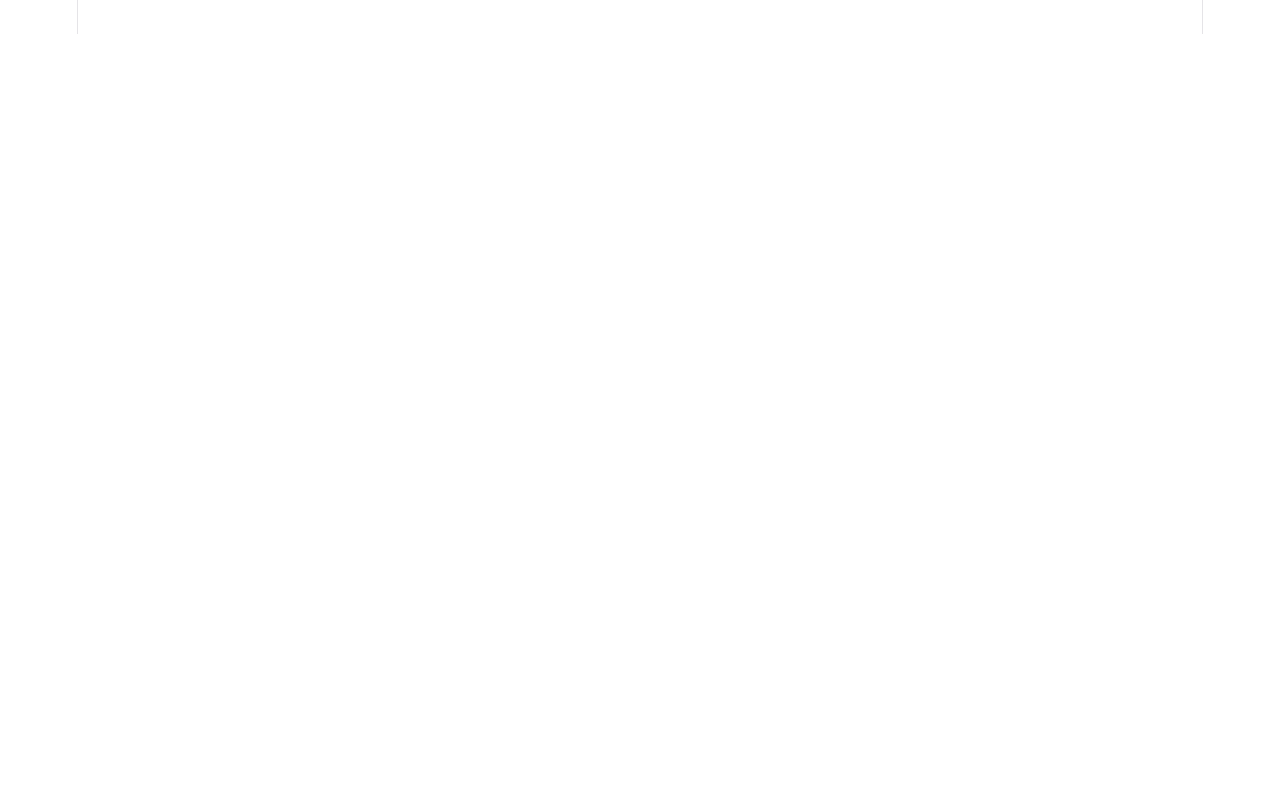
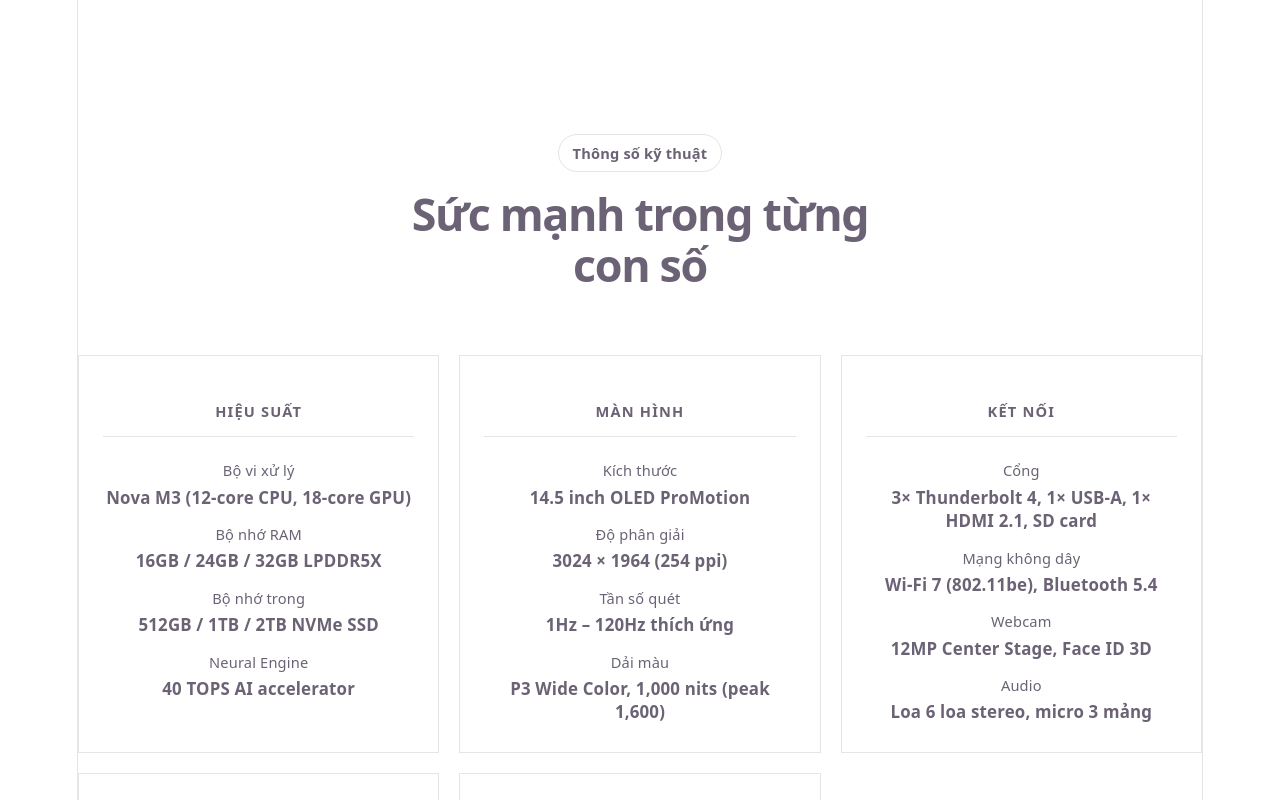
Before and after one commit to Congle99/Landing-Page, a React (Vite) app: page / in a window 1280 px wide. Shown: the part 2000-2800 px from the top of the page. Before the commit the page ends 2034 px from the top, so only its background shows below. Built offline with nearby package versions, Linux system fonts and the light colour scheme.

Commit message:
add specs section

```diff
--- a/src/App.jsx
+++ b/src/App.jsx
@@ -3,6 +3,7 @@
 import Header from './components/Header/Header'
 import Hero from './components/Hero/Hero'
 import Features from './components/Features/Features'
+import Specs from './components/Specs/Specs'
 export default function App() {
     const [theme, setTheme] = useState(() => {
     if (typeof window !== 'undefined') {
@@ -25,7 +26,8 @@
       <Header theme={theme} toggleTheme={toggleTheme} />
       <main>
         <Hero />
-         <Features />
+        <Features />
+        <Specs />
       </main>
     </>
   )
--- /dev/null
+++ b/src/components/Specs/Specs.jsx
@@ -0,0 +1,52 @@
+import styles from './Specs.module.css'
+import { SPECS } from '../../data/specs'
+
+export default function Specs() {
+  return (
+    <section id="specs" className={styles.section}>
+      <div className="container">
+        <div className={styles.header} data-reveal="up">
+          <div className={styles.label}>Thông số kỹ thuật</div>
+          <h2 className={styles.title}>
+            Sức mạnh trong từng<br />
+            <span className={styles.accent}>con số</span>
+          </h2>
+        </div>
+
+        <div className={styles.grid}>
+          {SPECS.map((group, i) => (
+            <div
+              key={group.group}
+              className={styles.card}
+              data-reveal="up"
+              style={{ '--reveal-delay': `${i * 80}ms` }}
+            >
+              <h3 className={styles.groupTitle}>{group.group}</h3>
+              <div className={styles.items}>
+                {group.items.map((item) => (
+                  <div key={item.label} className={styles.item}>
+                    <span className={styles.itemLabel}>{item.label}</span>
+                    <span className={styles.itemValue}>{item.value}</span>
+                  </div>
+                ))}
+              </div>
+            </div>
+          ))}
+        </div>
+
+        <div className={styles.priceRow} data-reveal="up" style={{ '--reveal-delay': '400ms' }}>
+          <div className={styles.priceInfo}>
+            <span className={styles.priceLabel}>Bắt đầu từ</span>
+            <span className={styles.price}>29.990.000 đ</span>
+          </div>
+          <a href="#newsletter" className={styles.ctaBtn}>
+            Đặt hàng trước — Giao tháng 8
+            <svg width="16" height="16" viewBox="0 0 24 24" fill="none" stroke="currentColor" strokeWidth="2.5">
+              <path d="M5 12h14M12 5l7 7-7 7"/>
+            </svg>
+          </a>
+        </div>
+      </div>
+    </section>
+  )
+}
--- /dev/null
+++ b/src/components/Specs/Specs.module.css
@@ -0,0 +1,163 @@
+.section {
+  padding: 100px 0;
+}
+
+.header {
+  text-align: center;
+  margin-bottom: 64px;
+}
+
+.label {
+  display: inline-flex;
+  padding: 5px 14px;
+  background: var(--bg-secondary);
+  border: 1px solid var(--border);
+  border-radius: 999px;
+  font-size: 0.8125rem;
+  font-weight: 600;
+  color: var(--primary);
+  margin-bottom: 16px;
+}
+
+.title {
+  font-size: clamp(1.875rem, 3.5vw, 2.75rem);
+  font-weight: 800;
+  letter-spacing: -0.03em;
+  line-height: 1.15;
+  color: var(--text);
+}
+
+.accent {
+  color: var(--primary);
+}
+
+.grid {
+  display: grid;
+  grid-template-columns: repeat(3, 1fr);
+  gap: 20px;
+  margin-bottom: 48px;
+}
+
+.card {
+  background: var(--bg-card);
+  border: 1px solid var(--border);
+  border-radius: var(--radius-lg);
+  padding: 28px 24px;
+  transition: box-shadow var(--transition);
+}
+
+.card:hover {
+  box-shadow: var(--shadow);
+}
+
+.groupTitle {
+  font-size: 0.8125rem;
+  font-weight: 700;
+  text-transform: uppercase;
+  letter-spacing: 0.08em;
+  color: var(--primary);
+  margin-bottom: 20px;
+  padding-bottom: 12px;
+  border-bottom: 1.5px solid var(--border);
+}
+
+.items {
+  display: flex;
+  flex-direction: column;
+  gap: 12px;
+}
+
+.item {
+  display: flex;
+  flex-direction: column;
+  gap: 2px;
+}
+
+.itemLabel {
+  font-size: 0.8125rem;
+  font-weight: 500;
+  color: var(--text-muted);
+}
+
+.itemValue {
+  font-size: 0.9375rem;
+  font-weight: 600;
+  color: var(--text);
+  line-height: 1.4;
+}
+
+.priceRow {
+  display: flex;
+  align-items: center;
+  justify-content: space-between;
+  padding: 32px 40px;
+  background: linear-gradient(135deg, var(--primary) 0%, #b06bb0 100%);
+  border-radius: var(--radius-lg);
+  gap: 24px;
+  flex-wrap: wrap;
+}
+
+.priceInfo {
+  display: flex;
+  flex-direction: column;
+  gap: 4px;
+}
+
+.priceLabel {
+  font-size: 0.875rem;
+  font-weight: 500;
+  color: rgba(255,255,255,0.75);
+}
+
+.price {
+  font-size: 2rem;
+  font-weight: 800;
+  color: white;
+  letter-spacing: -0.03em;
+}
+
+.ctaBtn {
+  display: inline-flex;
+  align-items: center;
+  gap: 8px;
+  padding: 14px 28px;
+  background: white;
+  color: var(--primary-dark);
+  border-radius: var(--radius);
+  font-size: 1rem;
+  font-weight: 700;
+  transition: transform var(--transition), box-shadow var(--transition);
+  white-space: nowrap;
+}
+
+.ctaBtn:hover {
+  transform: translateY(-2px);
+  box-shadow: 0 8px 24px rgba(0,0,0,0.2);
+}
+
+@media (max-width: 1024px) {
+  .grid {
+    grid-template-columns: repeat(2, 1fr);
+  }
+}
+
+@media (max-width: 640px) {
+  .section {
+    padding: 72px 0;
+  }
+
+  .grid {
+    grid-template-columns: 1fr;
+  }
+
+  .priceRow {
+    flex-direction: column;
+    align-items: flex-start;
+    padding: 28px 24px;
+  }
+
+  .ctaBtn {
+    width: 100%;
+    justify-content: center;
+  }
+}
--- /dev/null
+++ b/src/data/specs.js
@@ -0,0 +1,47 @@
+export const SPECS = [
+  {
+    group: 'Hiệu suất',
+    items: [
+      { label: 'Bộ vi xử lý',  value: 'Nova M3 (12-core CPU, 18-core GPU)' },
+      { label: 'Bộ nhớ RAM',   value: '16GB / 24GB / 32GB LPDDR5X' },
+      { label: 'Bộ nhớ trong', value: '512GB / 1TB / 2TB NVMe SSD' },
+      { label: 'Neural Engine', value: '40 TOPS AI accelerator' },
+    ],
+  },
+  {
+    group: 'Màn hình',
+    items: [
+      { label: 'Kích thước',    value: '14.5 inch OLED ProMotion' },
+      { label: 'Độ phân giải', value: '3024 × 1964 (254 ppi)' },
+      { label: 'Tần số quét',  value: '1Hz – 120Hz thích ứng' },
+      { label: 'Dải màu',      value: 'P3 Wide Color, 1,000 nits (peak 1,600)' },
+    ],
+  },
+  {
+    group: 'Kết nối',
+    items: [
+      { label: 'Cổng',           value: '3× Thunderbolt 4, 1× USB-A, 1× HDMI 2.1, SD card' },
+      { label: 'Mạng không dây', value: 'Wi-Fi 7 (802.11be), Bluetooth 5.4' },
+      { label: 'Webcam',         value: '12MP Center Stage, Face ID 3D' },
+      { label: 'Audio',          value: 'Loa 6 loa stereo, micro 3 mảng' },
+    ],
+  },
+  {
+    group: 'Thiết kế',
+    items: [
+      { label: 'Chất liệu',   value: 'Nhôm hàng không phay CNC' },
+      { label: 'Độ mỏng',     value: '10.8mm' },
+      { label: 'Trọng lượng', value: '1.1 kg' },
+      { label: 'Màu sắc',     value: 'Midnight Lavender, Starlight, Space Gray' },
+    ],
+  },
+  {
+    group: 'Pin & Sạc',
+    items: [
+      { label: 'Dung lượng pin', value: '85Wh Lithium-Polymer' },
+      { label: 'Thời lượng',    value: 'Lên đến 20 giờ sử dụng thực tế' },
+      { label: 'Sạc nhanh',     value: '140W GaN — đầy 100% trong 60 phút' },
+      { label: 'MagSafe',       value: 'MagSafe 3 & USB-C Power Delivery' },
+    ],
+  },
+]
```
